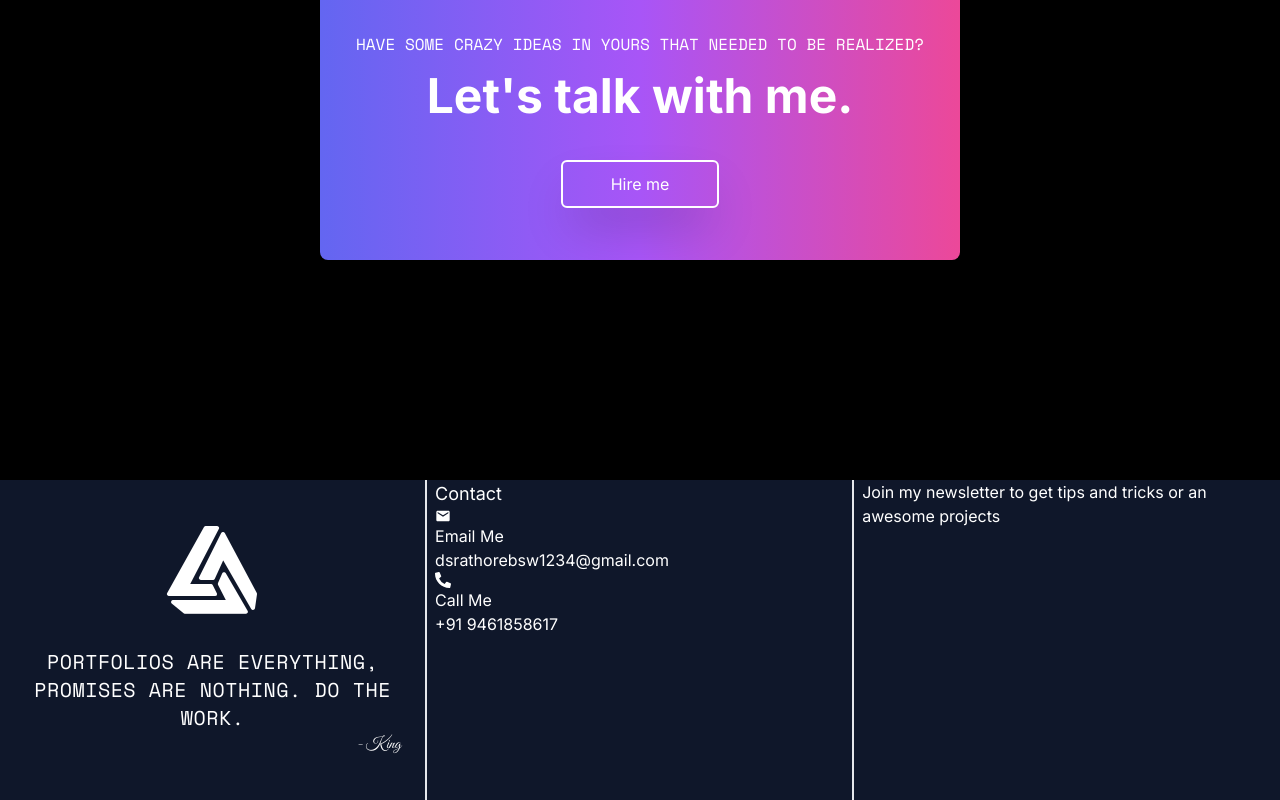
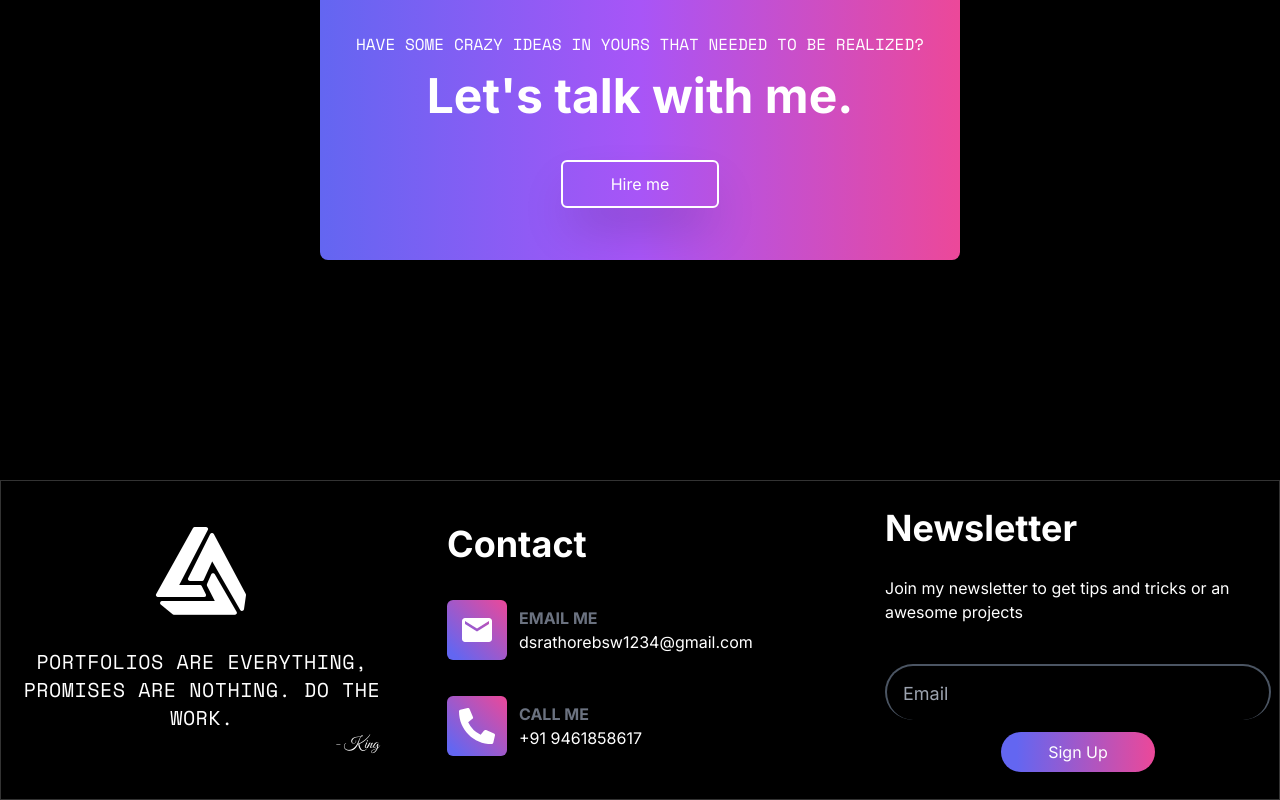
Before and after one commit to dsrathore1/Portcity, a Next.js app: page / in a window 1280 px wide. Shown: the part 2382-3182 px from the top of the page. Built offline with nearby package versions, Linux system fonts and the light colour scheme.

Commit message:
Edit in Footer

```diff
--- a/app/Components/Footer.tsx
+++ b/app/Components/Footer.tsx
@@ -20,8 +20,8 @@ const sm = Space_Mono({
 const Footer = () => {
     return (
         <>
-            <div className='flex justify-evenly items-center h-[40vh] bg-slate-900 w-full '>
-                <div className='border-r-2 h-full w-full px-2 flex flex-col justify-center items-center'>
+            <div className='flex justify-evenly items-center h-[40vh] border-t w-full border-solid border-[1px] border-white border-opacity-20'>
+                <div className='h-full w-full px-2 flex flex-col justify-center items-center'>
                     <Image src={Logo} alt='#' height={100} width={100} className='mt-10' />
                     <div className=' flex flex-col justify-center items-center h-full w-full -mt-10'>
                         <p className={`${sm.className} text-xl w-full text-center tracking-wide uppercase`}>Portfolios are everything, promises are nothing. Do the work.</p>
@@ -30,21 +30,34 @@ const Footer = () => {
                         </div>
                     </div>
                 </div>
-                <div className='border-r-2 h-full w-full px-2'>
-                    <p className='text-lg'>Contact</p>
-                    <div>
-                        <MdEmail />
-                        <p>Email Me</p>
-                        <p>dsrathorebsw1234@gmail.com</p>
+                <div className='ml-9 h-full w-full px-2 flex justify-center items-start flex-col space-y-9'>
+                    <p className='text-4xl font-bold'>Contact</p>
+                    <div className='flex justify-center items-center'>
+                        <span className='px-3 text-4xl py-3 mr-3 bg-gradient-to-tr from-indigo-500 from-10% to-pink-500 rounded-md'>
+                            <MdEmail />
+                        </span>
+                        <div>
+                            <p className='font-bold text-gray-500 uppercase'>Email Me</p>
+                            <p>dsrathorebsw1234@gmail.com</p>
+                        </div>
                     </div>
-                    <div>
-                        <FaPhoneAlt />
-                        <p>Call Me</p>
-                        <p>+91 9461858617</p>
+                    <div className='flex justify-center items-center'>
+                        <span className='px-3 text-4xl py-3 mr-3 bg-gradient-to-tr from-indigo-500 from-10% to-pink-500 rounded-md'>
+                            <FaPhoneAlt />
+                        </span>
+                        <div>
+                            <p className='font-bold text-gray-500 uppercase'>Call Me</p>
+                            <p>+91 9461858617</p>
+                        </div>
                     </div>
                 </div>
-                <div className='px-2 h-full w-full'>
-                    <p>Join my newsletter to get tips and tricks or an awesome projects</p>
+                <div className='ml-9 h-full w-full px-2 flex justify-center items-start flex-col space-y-7'>
+                    <h1>Newsletter</h1>
+                    <p className=''>Join my newsletter to get tips and tricks or an awesome projects</p>
+                    <div className='w-full flex flex-col justify-center items-center'>
+                        <input className='h-[7vh] my-3 rounded-full bg-transparent w-full border-solid border-t-2 border-r-2 border-l-2 border-gray-600 px-4 text-lg' placeholder='Email' />
+                        <button className='text-md bg-gradient-to-r rounded-full py-2 w-[12vw] active:scale-75 transition-all ease-in-out duration-500 from-indigo-500 from-10% to-pink-500'>Sign Up</button>
+                    </div>
                 </div>
             </div>
         </>
--- /dev/null
+++ b/app/shareMe/page.jsx
@@ -0,0 +1,13 @@
+import React from 'react'
+
+const ShareMe = () => {
+    return (
+        <>
+            <div>
+
+            </div>
+        </>
+    )
+}
+
+export default ShareMe
```
Also changed, not shown: app/Extra/Extra.txt (added), app/static/DWYL.jpg (added).
